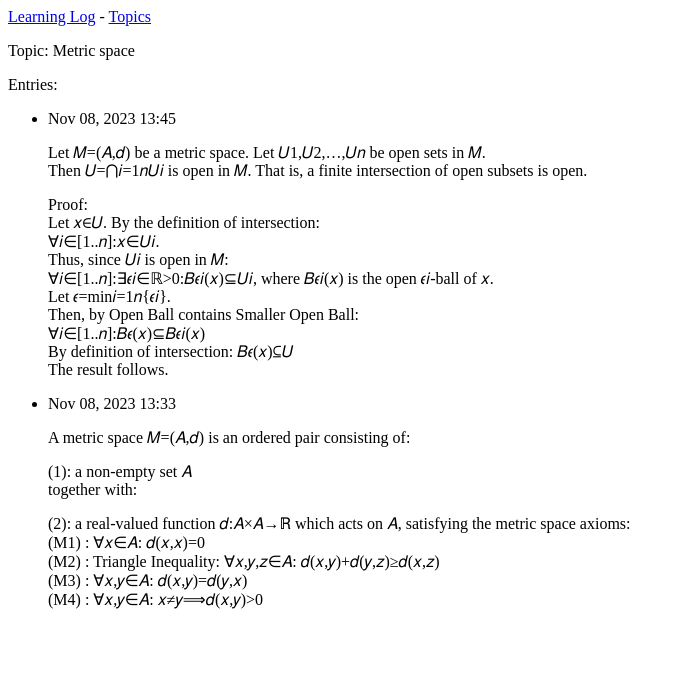
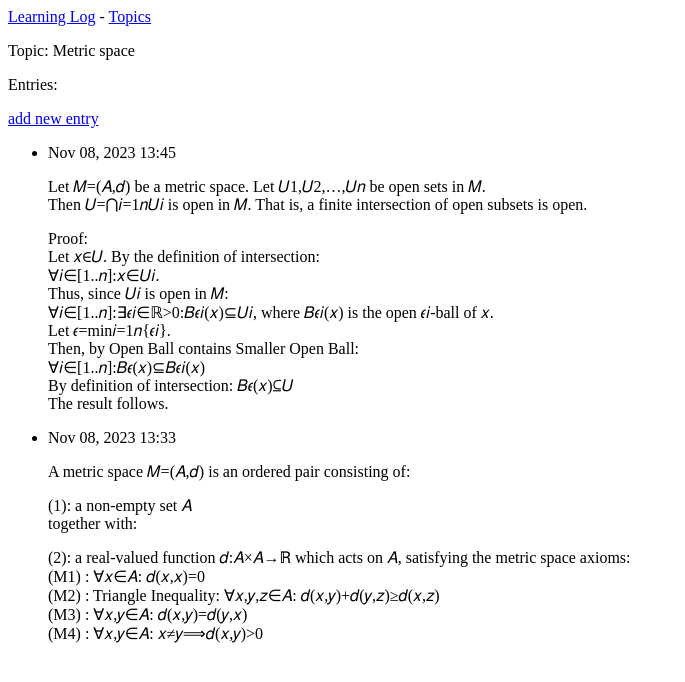
Before and after one commit to DanielHangan01/learning-log, a Django app: page /topics/1/ in a window 1280 px wide. Shown: the top 682 px of the page, without its empty margins (0-685 px from the left). Run offline with Django 4.2, Linux system fonts and the light colour scheme; data comes from the database, SQL or seed files in the repository; both versions use the stored data as it was after the commit.

Commit message:
Add new entry function

```diff
--- a/learning_logs/templates/learning_logs/topic.html
+++ b/learning_logs/templates/learning_logs/topic.html
@@ -3,6 +3,9 @@
 {% block content %}
     <p>Topic: {{ topic }}</p>
     <p>Entries:</p>
+    <p>
+        <a href="{% url 'learning_logs:new_entry' topic.id %}">add new entry</a>
+    </p>
     <ul>
     {% for entry in entries %}
         <li>
--- a/learning_logs/urls.py
+++ b/learning_logs/urls.py
@@ -14,5 +14,8 @@ urlpatterns = [
     path('topics/<int:topic_id>/', views.topic, name='topic'),
 
     # Page for adding a new topic
-    path('new_topic/', views.new_topic, name='new_topic')
+    path('new_topic/', views.new_topic, name='new_topic'),
+
+    # Page for adding a new entry
+    path('new_entry/<int:topic_id>/', views.new_entry, name='new_entry')
 ]
--- a/learning_logs/views.py
+++ b/learning_logs/views.py
@@ -2,7 +2,7 @@ from django.shortcuts import render
 from .models import Topic
 from django.http import HttpResponseRedirect
 from django.urls import reverse
-from .forms import TopicForm
+from .forms import TopicForm, EntryForm
 
 # Create your views here.
 
@@ -35,3 +35,19 @@ def new_topic(request):
             return HttpResponseRedirect(reverse('learning_logs:topics'))
     context = {'form': form}
     return render(request, 'learning_logs/new_topic.html', context)
+
+def new_entry(request, topic_id):
+    """Add a new entry for a particular topic"""
+    topic = Topic.objects.get(id=topic_id)
+    if request.method != 'POST':
+        # No data submitted, create a blank form.
+        form = EntryForm()
+    else:
+        form = EntryForm(request.POST)
+        if form.is_valid():
+            new_entry = form.save(commit=False)
+            new_entry.topic = topic
+            new_entry.save()
+            return HttpResponseRedirect(reverse('learning_logs:topic', args=[topic_id]))
+    context = {'topic': topic, 'form': form}
+    return render(request, 'learning_logs/new_entry.html', context)
```
Also changed, not shown: learning_logs/forms.py (+8 -1 lines), learning_logs/templates/learning_logs/new_entry.html (added, +13 -0 lines), db.sqlite3.
